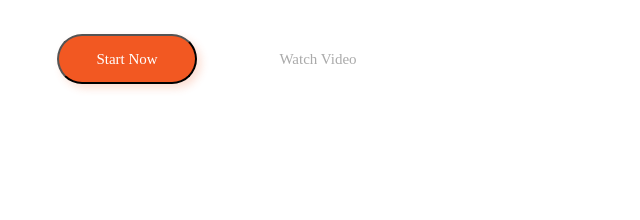
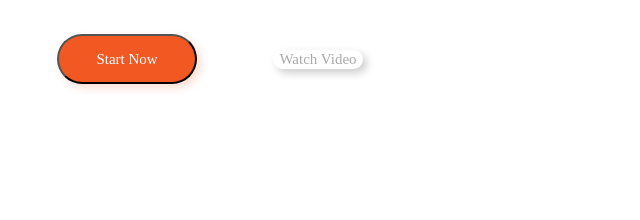
Before and after one commit to Opanch88/HTML_CSS_Web_Layout_Home_Work, a plain HTML site: page Home_Work3/index.html in a window 1280 px wide. Shown: the part 464-684 px from the top of the page, 10-650 px from the left. Drawn offline with Linux system fonts and the light colour scheme; a web font is replaced by a local one.

Commit message:
A shadow has been added for the  `Watch Video` button

```diff
--- a/Home_Work3/style.css
+++ b/Home_Work3/style.css
@@ -31,6 +31,7 @@ header {
     margin-left: 175px;
     margin-right: 175px;
     display: flex;
+    justify-content: flex-end;
 }
 
 header img {
@@ -113,7 +114,9 @@ main {
 .btn2{
     width: 90px;
     height: 19px;
+    border-radius: 50px;
     font-family: 'Gilroy-Bold';
+    box-shadow: 4px 4px 8px rgba(0, 0, 0, 0.2);
     font-size: 15px;
     line-height: 18px;
     color: #AAAAAA;
```
